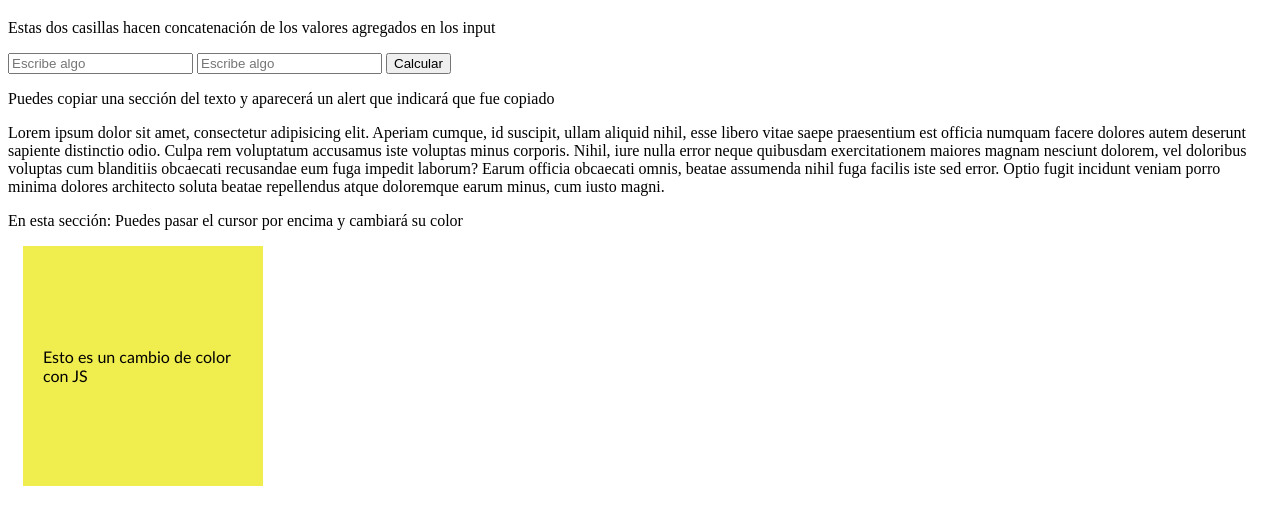
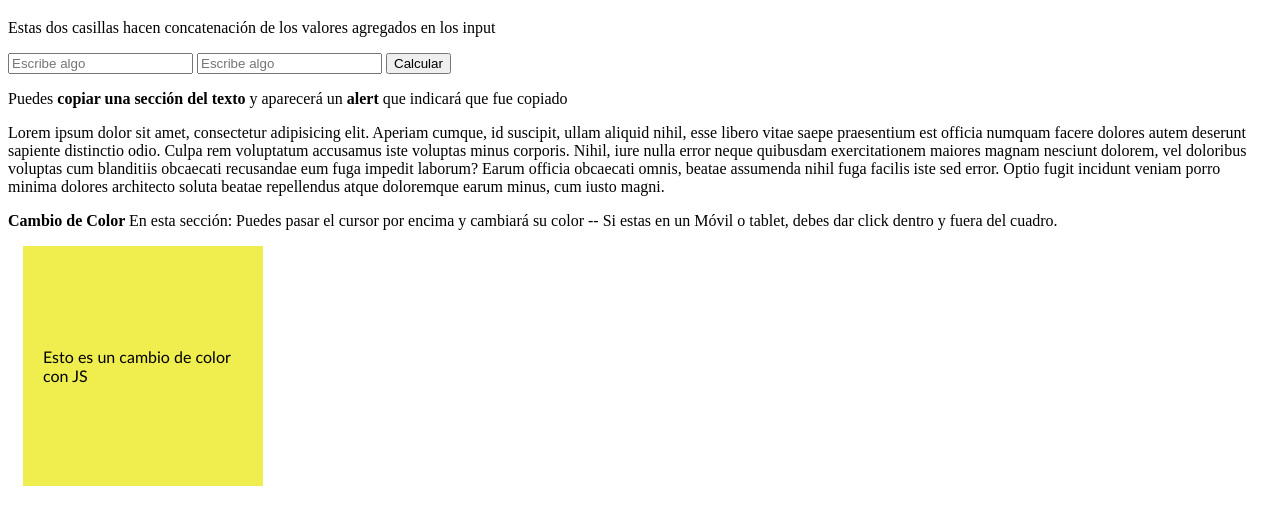
Before and after one commit to DanSteel30/manipulacion-dom-basico, a plain HTML site: page index.html in a window 1280 px wide. Shown: the part 61-586 px from the top of the page. Drawn offline with Linux system fonts and the light colour scheme.

Commit message:
Agregué detalles de negrilla y mensaje para móvil

```diff
--- a/index.html
+++ b/index.html
@@ -36,13 +36,13 @@
 
     <p id="resultado"></p>
 
-           <p> Puedes copiar una sección del texto y aparecerá un alert que indicará que fue copiado </p>
+           <p> Puedes <b>copiar una sección del texto</b> y aparecerá un <b>alert</b> que indicará que fue copiado </p>
 
 <span id="texto">Lorem ipsum dolor sit amet, consectetur adipisicing elit. Aperiam cumque, id suscipit, ullam aliquid nihil, esse libero vitae saepe praesentium est officia numquam facere dolores autem deserunt sapiente distinctio odio.
 Culpa rem voluptatum accusamus iste voluptas minus corporis. Nihil, iure nulla error neque quibusdam exercitationem maiores magnam nesciunt dolorem, vel doloribus voluptas cum blanditiis obcaecati recusandae eum fuga impedit laborum?
 Earum officia obcaecati omnis, beatae assumenda nihil fuga facilis iste sed error. Optio fugit incidunt veniam porro minima dolores architecto soluta beatae repellendus atque doloremque earum minus, cum iusto magni.</span>
 
-           <p> En esta sección: Puedes pasar el cursor por encima y cambiará su color </p>
+           <p> <b> Cambio de Color </b> En esta sección: Puedes pasar el cursor por encima y cambiará su color -- Si estas en un Móvil o tablet, debes dar click dentro y fuera del cuadro. </p>
 
 <div id="color" class="color">Esto es un cambio de color con JS</div>
 
```
